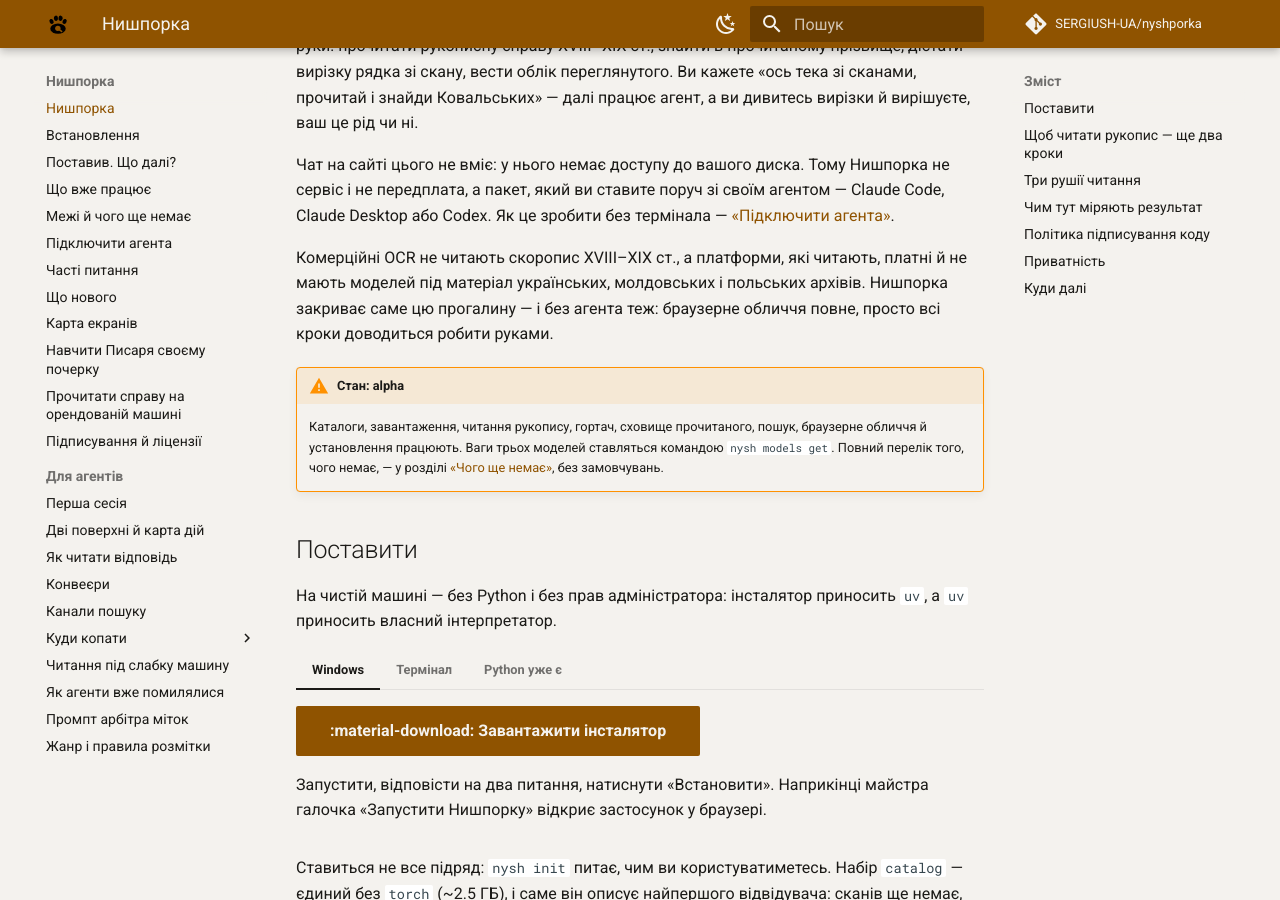
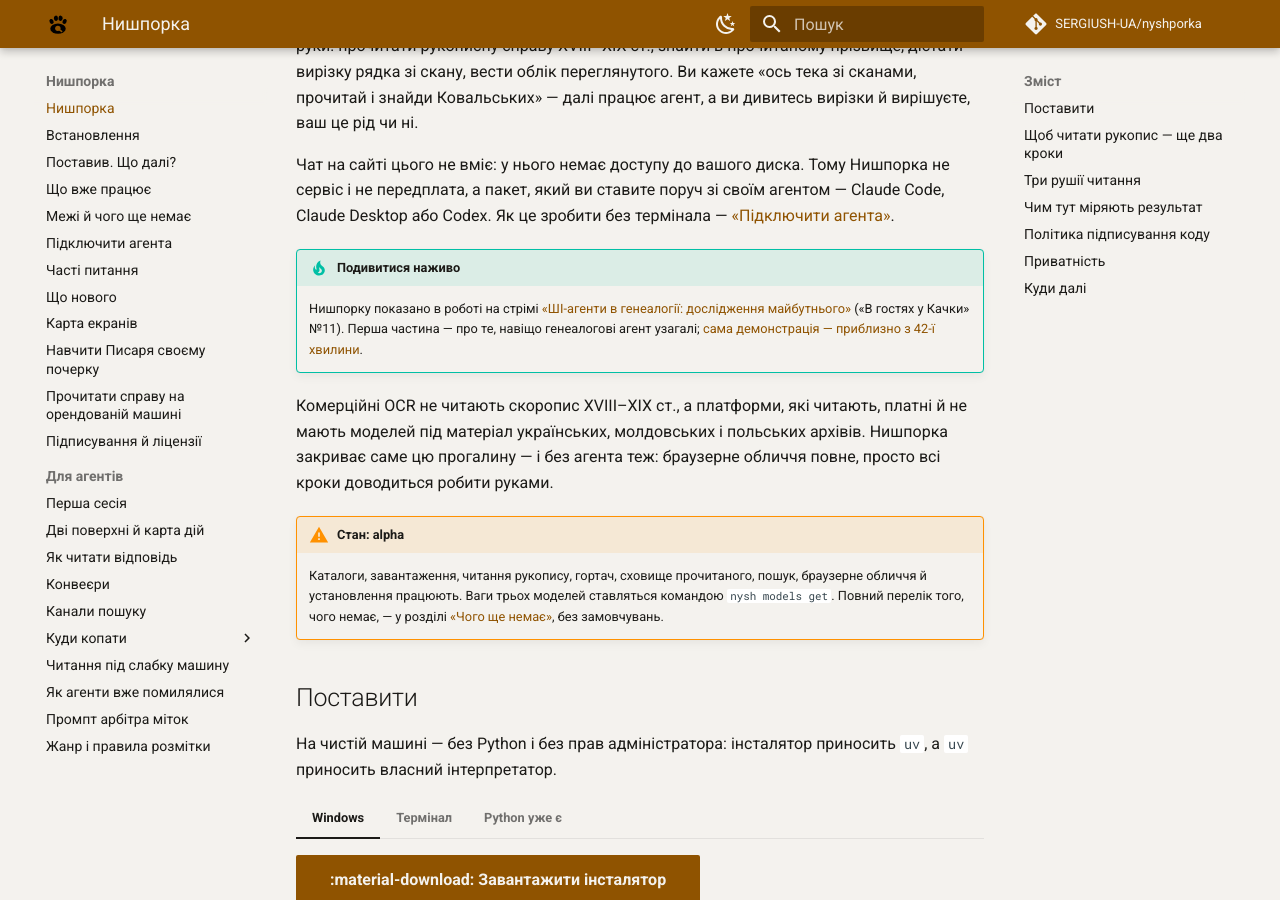
Before and after one commit to SERGIUSH-UA/nyshporka, an MkDocs documentation site: the page built from docs/index.md, in a window 1280 px wide and 900 px high, scrolled down 357 px. Built offline with MkDocs 1.6.1 and Material for MkDocs 9.7.7, drawn with Linux system fonts in a browser that asks for light colours; comment, search, counter and statistics services are not loaded.

Commit message:
Демонстрація наживо — першим екраном README і сайту
Найкоротший спосіб зрозуміти, що це таке, — побачити роботу, а не прочитати
опис. Посилання на стрім «ШІ-агенти в генеалогії: дослідження майбутнього»
(«В гостях у Качки» №11) стоїть у ряду кнопок першим, поруч із таймкодом: сама
Нишпорка в роботі йде приблизно з 42-ї хвилини, а перша частина пояснює, навіщо
генеалогові агент узагалі.

Те саме на лендінгу сайту, щоб поверхні не розходились.

Co-Authored-By: Claude Opus 5 (1M context) <noreply@anthropic.com>
Claude-Session: https://claude.ai/code/session_01XU8s1k2MMUqAHQyzqJLV6u

```diff
--- a/docs/index.md
+++ b/docs/index.md
@@ -16,6 +16,14 @@
 Нишпорка не сервіс і не передплата, а пакет, який ви ставите поруч зі своїм
 агентом — Claude Code, Claude Desktop або Codex. Як це зробити без термінала —
 [«Підключити агента»](agent.md).
+
+!!! tip "Подивитися наживо"
+
+    Нишпорку показано в роботі на стрімі
+    [«ШІ-агенти в генеалогії: дослідження майбутнього»](https://www.youtube.com/live/VsvenHgbVZY)
+    («В гостях у Качки» №11). Перша частина — про те, навіщо генеалогові агент
+    узагалі; [сама демонстрація — приблизно з 42-ї
+    хвилини](https://www.youtube.com/live/VsvenHgbVZY?t=2550).
 
 Комерційні OCR не читають скоропис XVIII–XIX ст., а платформи, які читають,
 платні й не мають моделей під матеріал українських, молдовських і польських
```
Also changed, not shown: README.md (+8 -0 lines).
